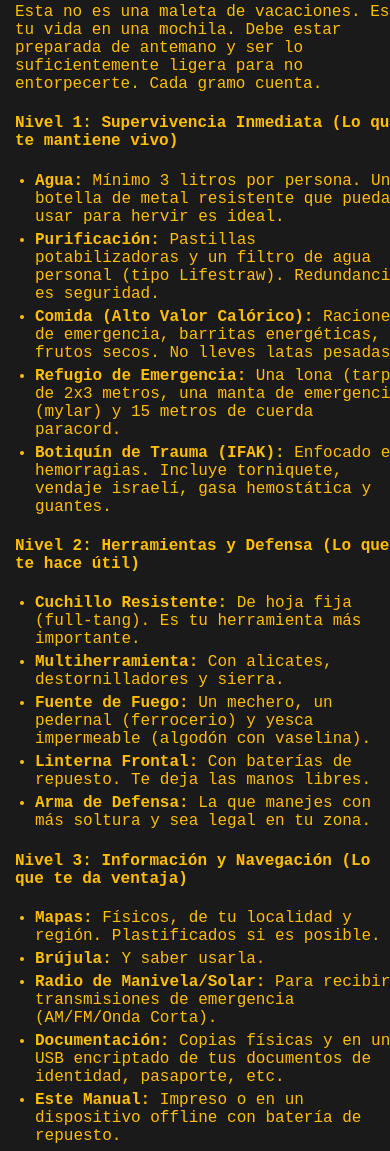
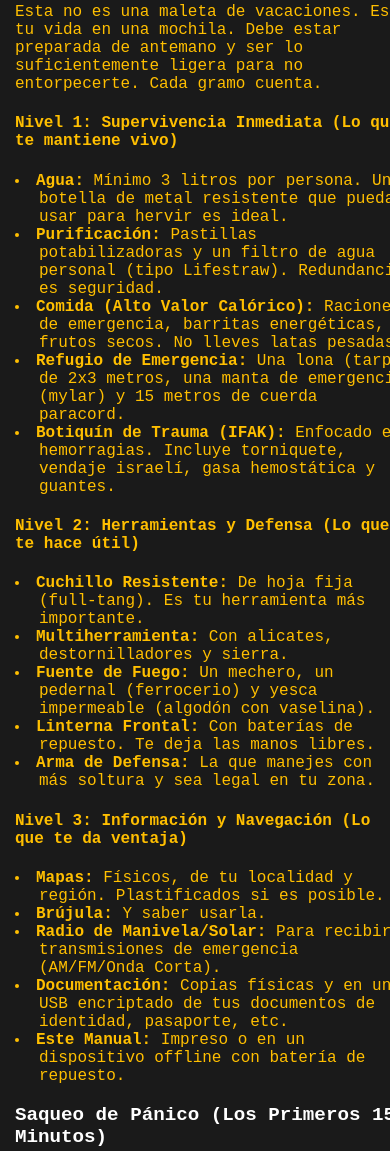
Before and after one commit to Datvsoldier/resilient, a plain HTML site: page index.html in a window 390 px wide. Shown: the part 679-1830 px from the top of the page. Drawn offline with Linux system fonts and the light colour scheme.

Commit message:
Add files via upload

```diff
--- a/style.css
+++ b/style.css
@@ -161,10 +161,19 @@ th {
 
     /* Ajustes específicos para listas en móviles */
     ul, ol {
-        padding-left: 20px; /* Reduce el padding izquierdo de las listas */
+        padding-left: 0; /* Elimina el padding predeterminado */
+        margin-left: 0; /* Elimina el margen predeterminado */
+        list-style-type: disc; /* Asegura que las viñetas sean discos para ul */
+        list-style-position: inside; /* Coloca la viñeta dentro del contenido */
+    }
+
+    ol {
+        list-style-type: decimal; /* Asegura que las viñetas sean números para ol */
     }
 
     li {
-        margin-bottom: 5px; /* Espacio entre elementos de lista */
+        margin-left: 0; /* Asegura que no haya margen izquierdo */
+        padding-left: 1.5em; /* Espacio para la viñeta */
+        text-indent: -1.5em; /* Mueve el texto hacia la izquierda para compensar el padding */
     }
 }
```
